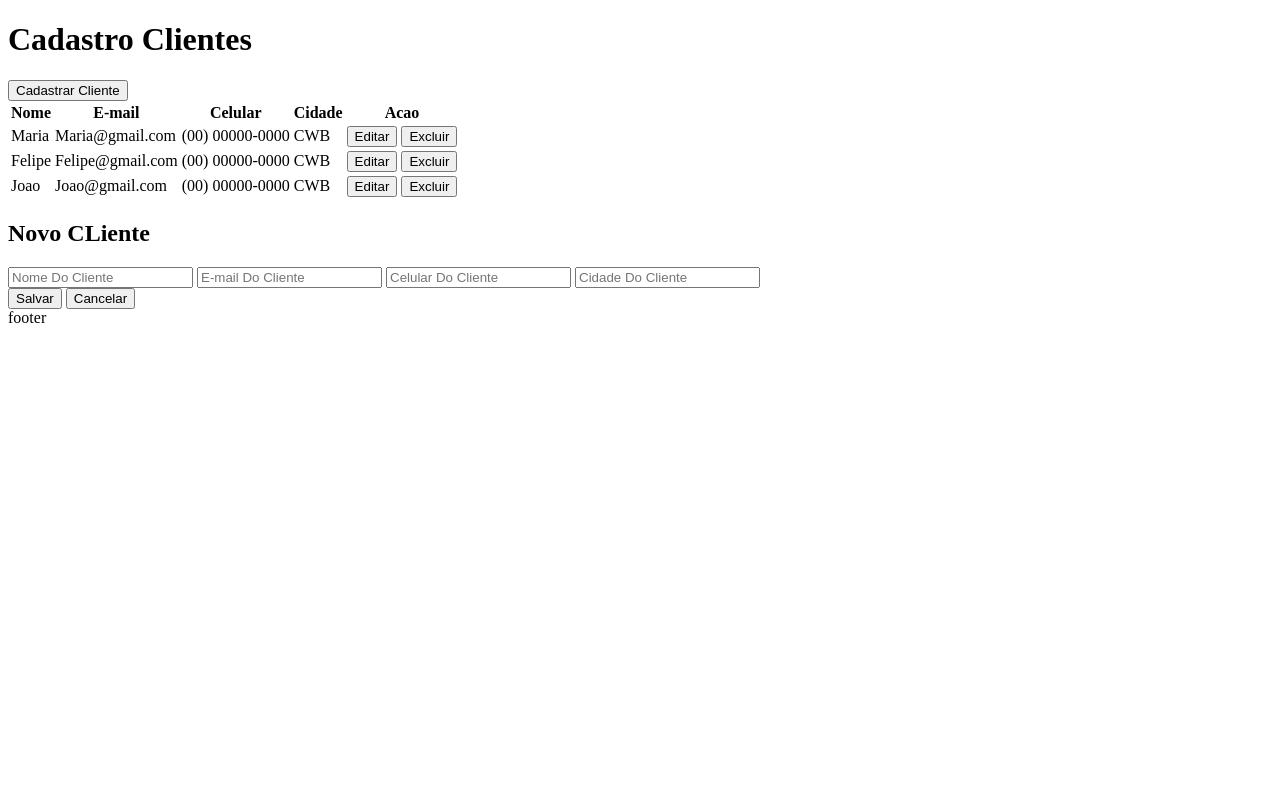
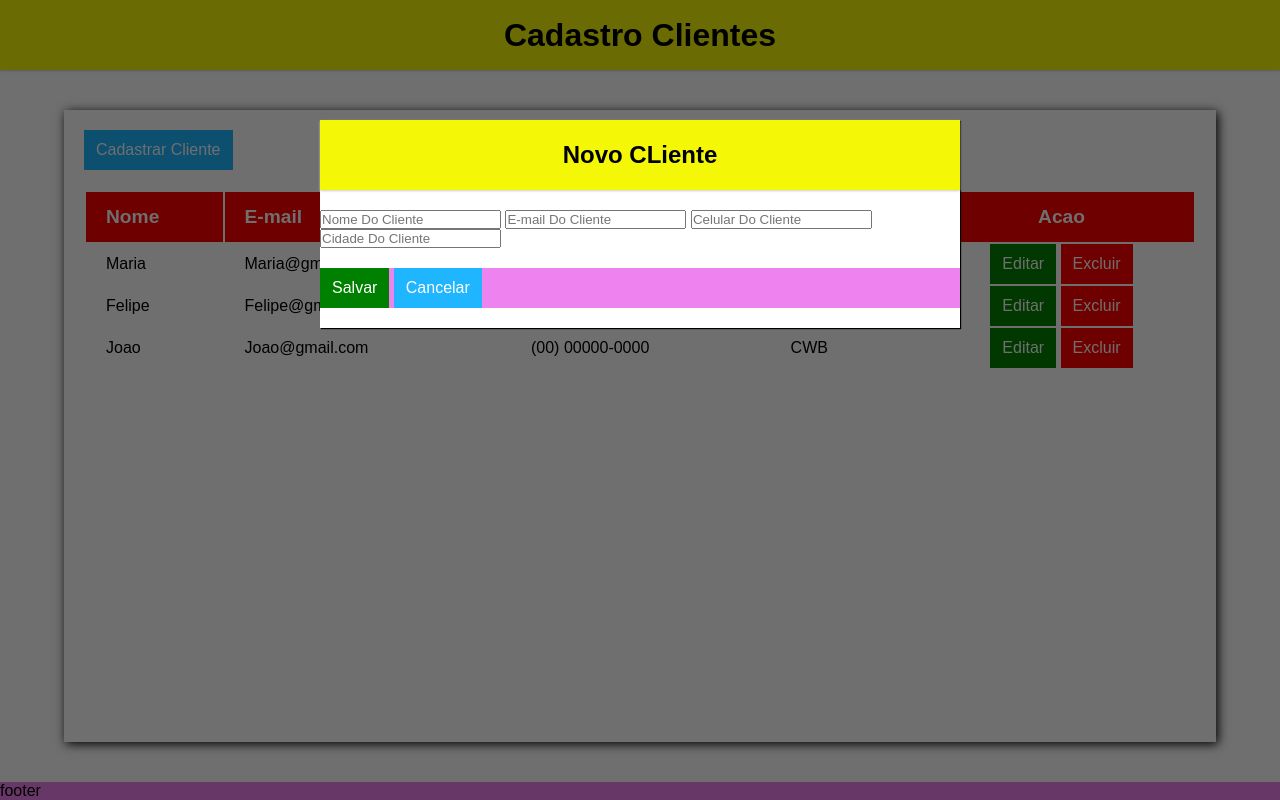
Before and after one commit to SouzaHFelipe/Crud-Cadastro-Basico, a plain HTML site: page index.html in a window 1280 px wide. Drawn offline with Linux system fonts and the light colour scheme; the site is published under a folder, as on GitHub Pages, so addresses that start at the root find nothing.

Commit message:
Update index.html

```diff
--- a/index.html
+++ b/index.html
@@ -4,11 +4,11 @@
     <meta charset="UTF-8">
     <meta http-equiv="X-UA-Compatible" content="IE=edge">
     <meta name="viewport" content="width=device-width, initial-scale=1.0">
-    <link rel="stylesheet" href="/css/style.css">
-    <link rel="stylesheet" href="/css/header-title.css">
-    <link rel="stylesheet" href="/css/buttons.css">
-    <link rel="stylesheet" href="/css/record.css">
-    <link rel="stylesheet" href="/css/modal.css">
+    <link rel="stylesheet" href="css/style.css">
+    <link rel="stylesheet" href="css/header-title.css">
+    <link rel="stylesheet" href="css/buttons.css">
+    <link rel="stylesheet" href="css/record.css">
+    <link rel="stylesheet" href="css/modal.css">
     <title>CRUD</title>
 
 </head>
```
